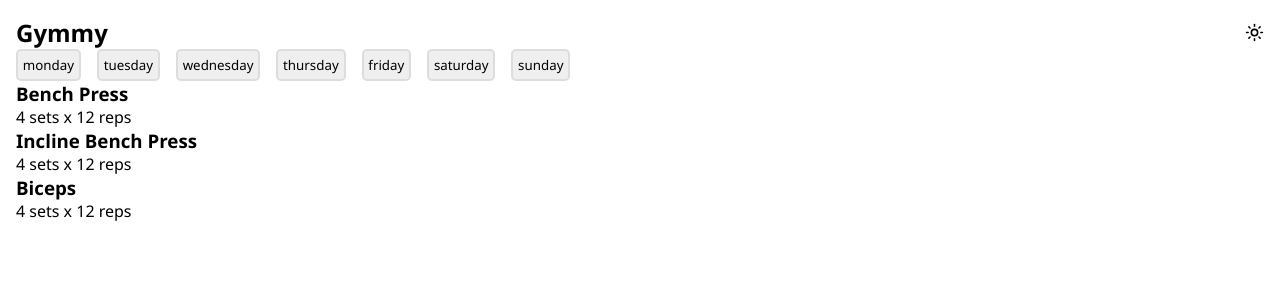
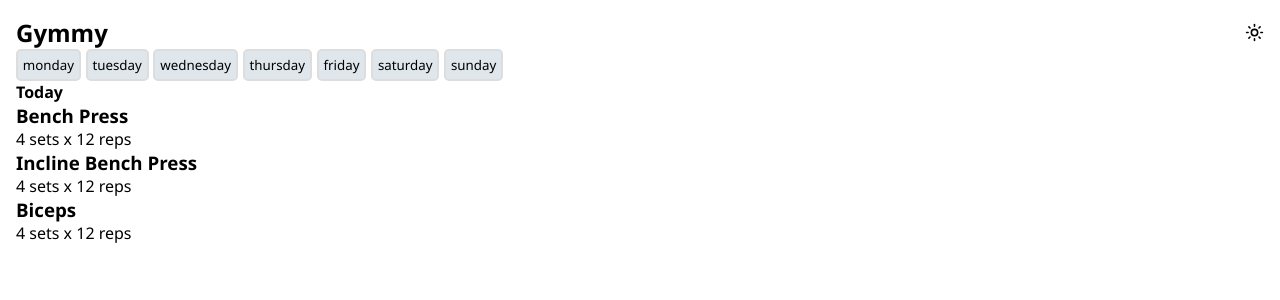
Before and after one commit to kariyum/gymgym, a SvelteKit app: page / in a window 1280 px wide. Shown: the top 300 px of the page. Built offline with nearby package versions, Linux system fonts and the light colour scheme.

Commit message:
Update styles

```diff
--- a/src/routes/+page.svelte
+++ b/src/routes/+page.svelte
@@ -8,6 +8,7 @@
 		<button class="day-btn">{day}</button>
 	{/each}
 </div>
+<h4>Today</h4>
 {#each data.data as work}
 	<div>
 		<div>
@@ -28,7 +29,7 @@
 		display: flex;
 		width: 100%;
 		overflow-x: scroll;
-        column-gap: 1rem;
+        column-gap: 0.3rem;
         row-gap: 0.5rem;
 
         &::-webkit-scrollbar {
--- a/static/styles.css
+++ b/static/styles.css
@@ -92,4 +92,5 @@ body {
 
 button {
     cursor: pointer;
+    background-color: var(--btn-bg);
 }
```
